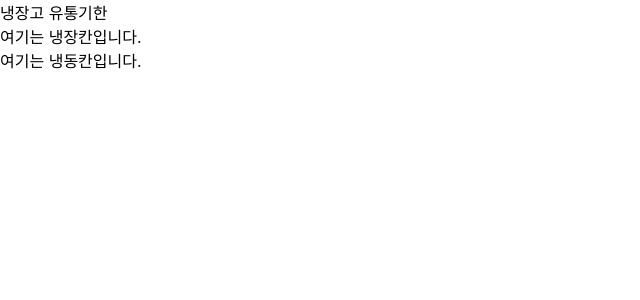
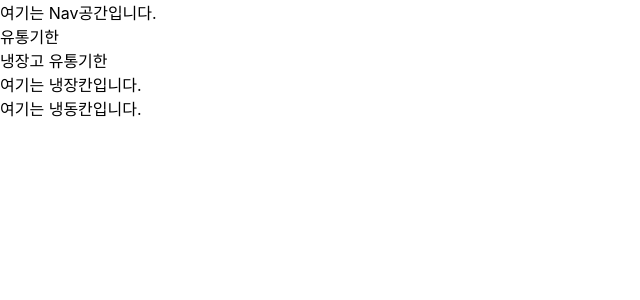
Before and after one commit to davidpark216/FridgeCheck, a React (Create React App) app in the folder fridecheck/: page / in a window 1280 px wide. Shown: the top 300 px of the page, without its empty margins (0-640 px from the left). Built offline with nearby package versions, Linux system fonts and the light colour scheme.

Commit message:
Initial setting - Nav bar

```diff
--- a/fridecheck/public/index.html
+++ b/fridecheck/public/index.html
@@ -24,7 +24,7 @@
       work correctly both with client-side routing and a non-root public URL.
       Learn how to configure a non-root public URL by running `npm run build`.
     -->
-    <title>React App</title>
+    <title>냉장고에 뭐있지?</title>
   </head>
   <body>
     <noscript>You need to enable JavaScript to run this app.</noscript>
--- a/fridecheck/src/App.tsx
+++ b/fridecheck/src/App.tsx
@@ -1,10 +1,12 @@
 import React, { useState, useEffect } from "react";
 import styled from "styled-components";
-import { ColdStorage, FrozenStorage } from "./components";
+import { ColdStorage, FrozenStorage, Nav } from "./components";
 
 function App() {
   return (
     <Wrap>
+      <Nav />
+      <div>유통기한</div>
       <div className="head">냉장고 유통기한</div>
       <ColdStorage />
       <FrozenStorage />
--- /dev/null
+++ b/fridecheck/src/components/Login.tsx
@@ -0,0 +1,8 @@
+import React, { useState } from "react";
+import styled from "styled-components";
+
+function Login() {
+  return <div>여기는 로그인 구간입니다</div>;
+}
+
+export default Login;
--- /dev/null
+++ b/fridecheck/src/components/Nav.tsx
@@ -0,0 +1,9 @@
+import React, { useState } from "react";
+import styled from "styled-components";
+
+//메뉴들이 모인 공간
+function Nav() {
+  return <div>여기는 Nav공간입니다.</div>;
+}
+
+export default Nav;
--- /dev/null
+++ b/fridecheck/src/components/Signup.tsx
@@ -0,0 +1,8 @@
+import React from "react";
+import styled from "styled-components";
+
+function Signup() {
+  return <div>여기는 회원가입 부분입니다.</div>;
+}
+
+export default Signup;
--- a/fridecheck/src/components/index.tsx
+++ b/fridecheck/src/components/index.tsx
@@ -1,4 +1,7 @@
 import ColdStorage from "./ColdStorage";
 import FrozenStorage from "./FrozenStorage";
+import Login from "./Login";
+import Signup from "./Signup";
+import Nav from "./Nav";
 
-export { ColdStorage, FrozenStorage };
+export { ColdStorage, FrozenStorage, Login, Signup, Nav };
```
